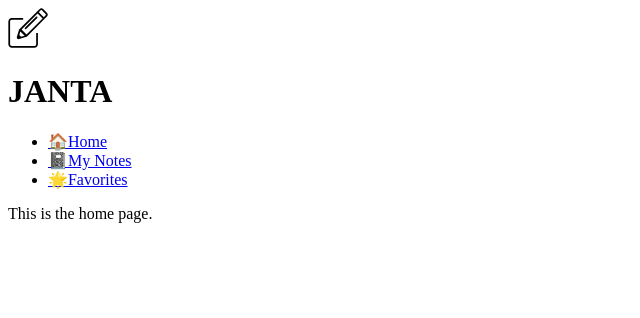
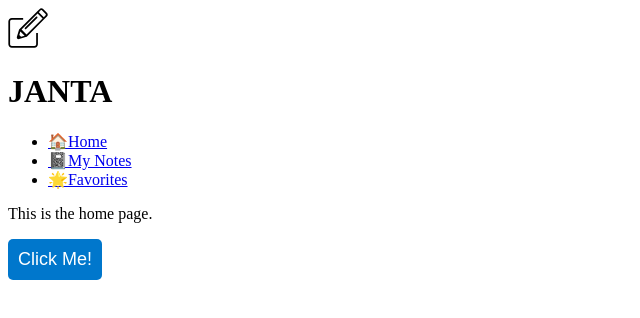
Before and after one commit to VedantWankhade/janta-web, a React (Vite) app: page / in a window 1280 px wide. Shown: the top 318 px of the page, without its empty margins (0-640 px from the left). Built offline with nearby package versions, Linux system fonts and the light colour scheme.

Commit message:
Create styled button component

```diff
--- /dev/null
+++ b/components/Button.js
@@ -0,0 +1,21 @@
+import styled from "styled-components";
+
+const Button = styled.button`
+  display: block;
+  padding: 10px;
+  border: none;
+  border-radius: 5px;
+  font-size: 18px;
+  color: #fff;
+  background-color: #0077cc;
+  cursor: pointer;
+
+  :hover {
+    opacity: 0.8;
+  }
+  :active {
+    background-color: #005fa3;
+  }
+`;
+
+export default Button;
--- a/pages/home.js
+++ b/pages/home.js
@@ -1,12 +1,12 @@
 import React from "react";
 
-import Header from "../components/Header";
-import Navigation from "../components/Navigation";
+import Button from "../components/Button";
 
 const Home = () => {
     return (
         <div>
             <p>This is the home page.</p>
+            <Button>Click Me!</Button>
         </div>
     );
 }
```
